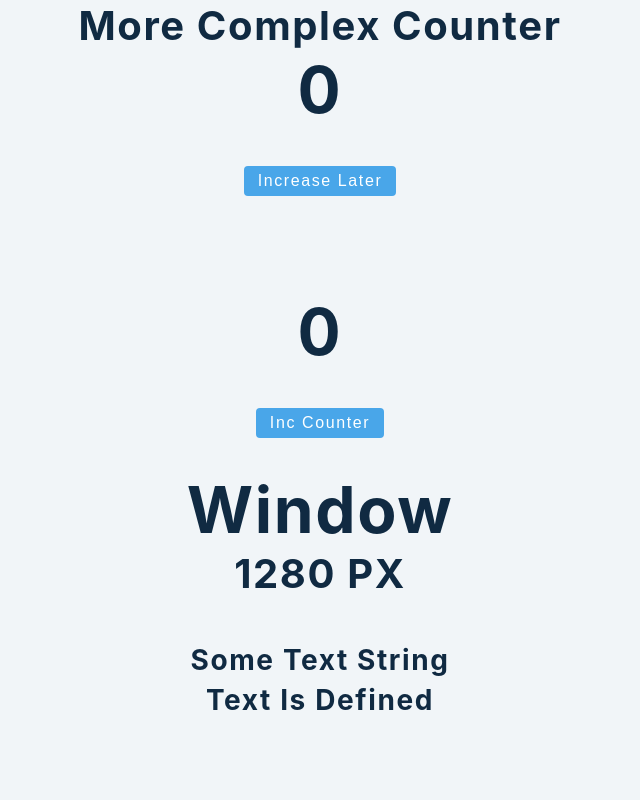
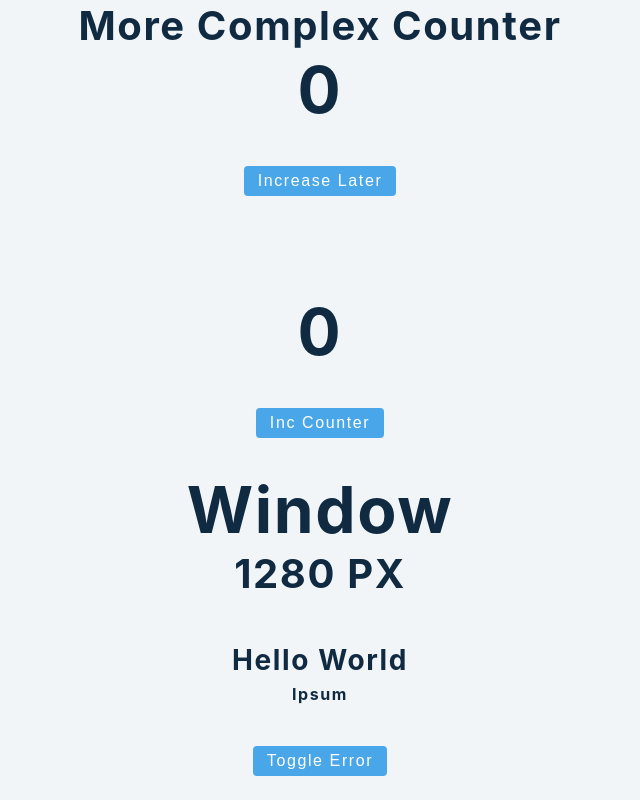
Before and after one commit to sachuverma/React-Basic-Projects, a React (Create React App) app in the folder starter/: page / in a window 1280 px wide. Shown: the part 1554-2354 px from the top of the page, without its empty margins (320-960 px from the left). Before the commit the page ends 2304 px from the top, so only its background shows below. Built offline with nearby package versions, Linux system fonts and the light colour scheme; no server answers.

Commit message:
terniary operator

```diff
--- a/starter/src/tutorial/3-conditional-rendering/setup/2-short-circuit.js
+++ b/starter/src/tutorial/3-conditional-rendering/setup/2-short-circuit.js
@@ -3,7 +3,9 @@ import React, { useState } from "react";
 // ternary operator
 
 const ShortCircuit = () => {
-  const [text, setText] = useState("some text string");
+  const [text, setText] = useState("");
+  const [isError, setIsError] = useState(false);
+
   const firstValue = text || "hello world";
   const secondValue = text && "hello world";
 
@@ -12,8 +14,14 @@ const ShortCircuit = () => {
       {/* <h3>{firstValue}</h3>
       <h3>value: {secondValue}</h3> */}
       {/* { if(true) console.log('hello world!') } */}
-      <h3>{text || "text is undefined"}</h3>
-      <h3>{text && "text is defined"}</h3>
+      <h3>{text || "hello world"}</h3>
+
+      {isError && <h3>Error...</h3>}
+      {isError ? <h4>lorem</h4> : <h4>ipsum</h4>}
+
+      <button className="btn" onClick={() => setIsError(!isError)}>
+        toggle error
+      </button>
     </div>
   );
 };
```
